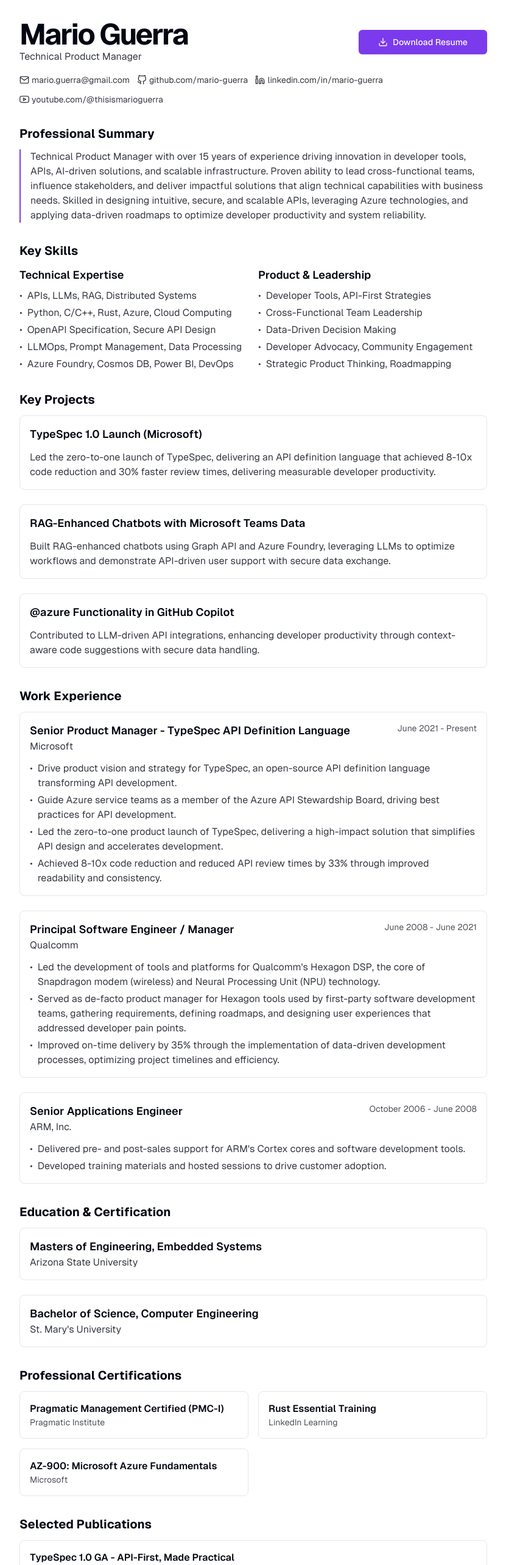
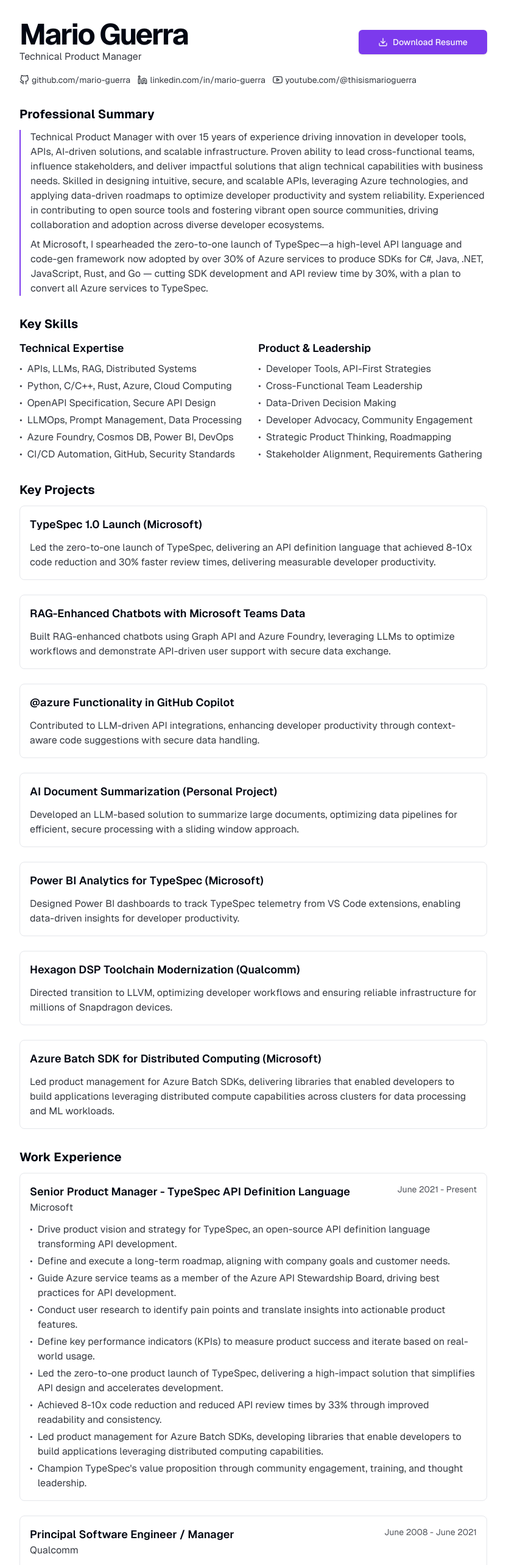
Before and after one commit to mario-guerra/portfolio-website, a Next.js app: page /portfolio-website/resume in a window 1280 px wide. Shown: the part 160-2726 px from the top of the page at 61% size, without its empty margins (224-1055 px from the left). Built offline with nearby package versions, Linux system fonts and the light colour scheme.

Commit message:
resume page updates

```diff
--- a/src/app/resume/page.tsx
+++ b/src/app/resume/page.tsx
@@ -28,12 +28,6 @@
                 </div>
                 <div className="flex flex-wrap items-center justify-center gap-3 sm:justify-start">
                   <div className="flex items-center text-sm text-foreground/80">
-                    <FiMail className="mr-1 h-4 w-4" />
-                    <a href="mailto:mario.guerra@gmail.com" className="hover:text-primary">
-                      mario.guerra@gmail.com
-                    </a>
-                  </div>
-                  <div className="flex items-center text-sm text-foreground/80">
                     <FiGithub className="mr-1 h-4 w-4" />
                     <a href="https://github.com/mario-guerra" target="_blank" rel="noopener noreferrer" className="hover:text-primary">
                       github.com/mario-guerra
@@ -63,7 +57,13 @@
                     AI-driven solutions, and scalable infrastructure. Proven ability to lead cross-functional teams, influence
                     stakeholders, and deliver impactful solutions that align technical capabilities with business needs. Skilled
                     in designing intuitive, secure, and scalable APIs, leveraging Azure technologies, and applying data-driven
-                    roadmaps to optimize developer productivity and system reliability.
+                    roadmaps to optimize developer productivity and system reliability. Experienced in contributing to open source tools
+                    and fostering vibrant open source communities, driving collaboration and adoption across diverse developer ecosystems.
+                  </p>
+                  <p className="mt-2 text-foreground/80">
+                    At Microsoft, I spearheaded the zero-to-one launch of TypeSpec—a high-level API language and code-gen framework
+                    now adopted by over 30% of Azure services to produce SDKs for C#, Java, .NET, JavaScript, Rust, and Go — cutting
+                    SDK development and API review time by 30%, with a plan to convert all Azure services to TypeSpec.
                   </p>
                 </div>
               </div>
@@ -95,6 +95,10 @@
                         <span className="mr-2">•</span>
                         <span>Azure Foundry, Cosmos DB, Power BI, DevOps</span>
                       </li>
+                      <li className="flex items-start">
+                        <span className="mr-2">•</span>
+                        <span>CI/CD Automation, GitHub, Security Standards</span>
+                      </li>
                     </ul>
                   </div>
                   <div>
@@ -119,6 +123,10 @@
                       <li className="flex items-start">
                         <span className="mr-2">•</span>
                         <span>Strategic Product Thinking, Roadmapping</span>
+                      </li>
+                      <li className="flex items-start">
+                        <span className="mr-2">•</span>
+                        <span>Stakeholder Alignment, Requirements Gathering</span>
                       </li>
                     </ul>
                   </div>
@@ -152,6 +160,38 @@
                       suggestions with secure data handling.
                     </p>
                   </div>
+
+                  <div className="space-y-3 rounded-lg border border-border p-4">
+                    <h3 className="text-lg font-semibold">AI Document Summarization (Personal Project)</h3>
+                    <p className="text-foreground/80">
+                      Developed an LLM-based solution to summarize large documents, optimizing data pipelines for efficient,
+                      secure processing with a sliding window approach.
+                    </p>
+                  </div>
+
+                  <div className="space-y-3 rounded-lg border border-border p-4">
+                    <h3 className="text-lg font-semibold">Power BI Analytics for TypeSpec (Microsoft)</h3>
+                    <p className="text-foreground/80">
+                      Designed Power BI dashboards to track TypeSpec telemetry from VS Code extensions, enabling data-driven
+                      insights for developer productivity.
+                    </p>
+                  </div>
+
+                  <div className="space-y-3 rounded-lg border border-border p-4">
+                    <h3 className="text-lg font-semibold">Hexagon DSP Toolchain Modernization (Qualcomm)</h3>
+                    <p className="text-foreground/80">
+                      Directed transition to LLVM, optimizing developer workflows and ensuring reliable infrastructure for
+                      millions of Snapdragon devices.
+                    </p>
+                  </div>
+
+                  <div className="space-y-3 rounded-lg border border-border p-4">
+                    <h3 className="text-lg font-semibold">Azure Batch SDK for Distributed Computing (Microsoft)</h3>
+                    <p className="text-foreground/80">
+                      Led product management for Azure Batch SDKs, delivering libraries that enabled developers to build applications
+                      leveraging distributed compute capabilities across clusters for data processing and ML workloads.
+                    </p>
+                  </div>
                 </div>
               </div>
 
@@ -180,7 +220,25 @@
                       <li className="flex items-start">
                         <span className="mr-2">•</span>
                         <span>
+                          Define and execute a long-term roadmap, aligning with company goals and customer needs.
+                        </span>
+                      </li>
+                      <li className="flex items-start">
+                        <span className="mr-2">•</span>
+                        <span>
                           Guide Azure service teams as a member of the Azure API Stewardship Board, driving best practices for API development.
+                        </span>
+                      </li>
+                      <li className="flex items-start">
+                        <span className="mr-2">•</span>
+                        <span>
+                          Conduct user research to identify pain points and translate insights into actionable product features.
+                        </span>
+                      </li>
+                      <li className="flex items-start">
+                        <span className="mr-2">•</span>
+                        <span>
+                          Define key performance indicators (KPIs) to measure product success and iterate based on real-world usage.
                         </span>
                       </li>
                       <li className="flex items-start">
@@ -193,6 +251,18 @@
                         <span className="mr-2">•</span>
                         <span>
                           Achieved 8-10x code reduction and reduced API review times by 33% through improved readability and consistency.
+                        </span>
+                      </li>
+                      <li className="flex items-start">
+                        <span className="mr-2">•</span>
+                        <span>
+                          Led product management for Azure Batch SDKs, developing libraries that enable developers to build applications leveraging distributed computing capabilities.
+                        </span>
+                      </li>
+                      <li className="flex items-start">
+                        <span className="mr-2">•</span>
+                        <span>
+                          Champion TypeSpec's value proposition through community engagement, training, and thought leadership.
                         </span>
                       </li>
                     </ul>
@@ -229,6 +299,13 @@
                         <span>
                           Improved on-time delivery by 35% through the implementation of data-driven development processes,
                           optimizing project timelines and efficiency.
+                        </span>
+                      </li>
+                      <li className="flex items-start">
+                        <span className="mr-2">•</span>
+                        <span>
+                          Spearheaded the transition from legacy GNU binutils to LLVM binutils, modernizing the toolchain and driving
+                          Agile adoption across teams for improved workflow.
                         </span>
                       </li>
                     </ul>
@@ -308,19 +385,39 @@
 
               {/* Publications */}
               <div className="space-y-3">
-                <h2 className="text-xl font-bold">Selected Publications</h2>
+                <h2 className="text-xl font-bold">Publications</h2>
                 <div className="space-y-3">
                   <div className="rounded-lg border border-border p-4">
                     <h3 className="font-semibold"><a href="https://typespec.io/blog/typespec-1-0-GA-release/" className="hover:text-primary">TypeSpec 1.0 GA - API-First, Made Practical</a></h3>
                     <p className="text-foreground/80">Highlighted TypeSpec's impact on scalable API development and developer productivity.</p>
                   </div>
                   <div className="rounded-lg border border-border p-4">
+                    <h3 className="font-semibold"><a href="https://marioguerra.xyz/blog/typespec-first-vibe-code-second/" className="hover:text-primary">TypeSpec First, Vibe Code Second</a></h3>
+                    <p className="text-foreground/80">Explores 'vibe coding' and introduces TypeSpec as a structured approach to building APIs, combining AI code generation with robust design principles.</p>
+                  </div>
+                  <div className="rounded-lg border border-border p-4">
                     <h3 className="font-semibold"><a href="https://marioguerra.xyz/blog/ai-document-summarization-with-sliding-content-window/" className="hover:text-primary">AI Document Summarization with Sliding Content Window</a></h3>
                     <p className="text-foreground/80">A practical solution for overcoming AI token limitations when summarizing large documents.</p>
                   </div>
                   <div className="rounded-lg border border-border p-4">
+                    <h3 className="font-semibold"><a href="https://marioguerra.xyz/blog/building-intelligent-chatbots-with-microsoft-teams-data/" className="hover:text-primary">Building Intelligent Chatbots with Microsoft Teams Data</a></h3>
+                    <p className="text-foreground/80">Demonstrates how to extract Microsoft Teams channel data using the Graph API to build RAG-enhanced chatbots, improving productivity.</p>
+                  </div>
+                  <div className="rounded-lg border border-border p-4">
+                    <h3 className="font-semibold"><a href="https://devblogs.microsoft.com/azure-sdk/transcribing-and-translating-with-azure-sdks/" className="hover:text-primary">Audio Alchemy: Transcribing and Translating with Azure SDKs</a></h3>
+                    <p className="text-foreground/80">Demonstrates how to translate and transcribe audio using Azure Cognitive Services and Azure OpenAI.</p>
+                  </div>
+                  <div className="rounded-lg border border-border p-4">
+                    <h3 className="font-semibold"><a href="https://marioguerra.xyz/documentation/api_strategy_governance/" className="hover:text-primary">API Strategy and Governance</a></h3>
+                    <p className="text-foreground/80">Provided strategic guidance for effective API programs.</p>
+                  </div>
+                  <div className="rounded-lg border border-border p-4">
                     <h3 className="font-semibold"><a href="https://marioguerra.xyz/documentation/making_apis_consumable_by_agents/" className="hover:text-primary">Making APIs Consumable by AI Agents</a></h3>
                     <p className="text-foreground/80">Strategies for designing APIs that can be effectively discovered, understood, and utilized by AI agents and LLMs.</p>
+                  </div>
+                  <div className="rounded-lg border border-border p-4">
+                    <h3 className="font-semibold"><a href="https://marioguerra.xyz/blog/promoting-apis-from-plumbing-to-products/" className="hover:text-primary">Promoting APIs from Plumbing to Products</a></h3>
+                    <p className="text-foreground/80">Perspective on elevating APIs from hidden infrastructure to polished products by prioritizing developer experience and usability.</p>
                   </div>
                 </div>
               </div>
```
